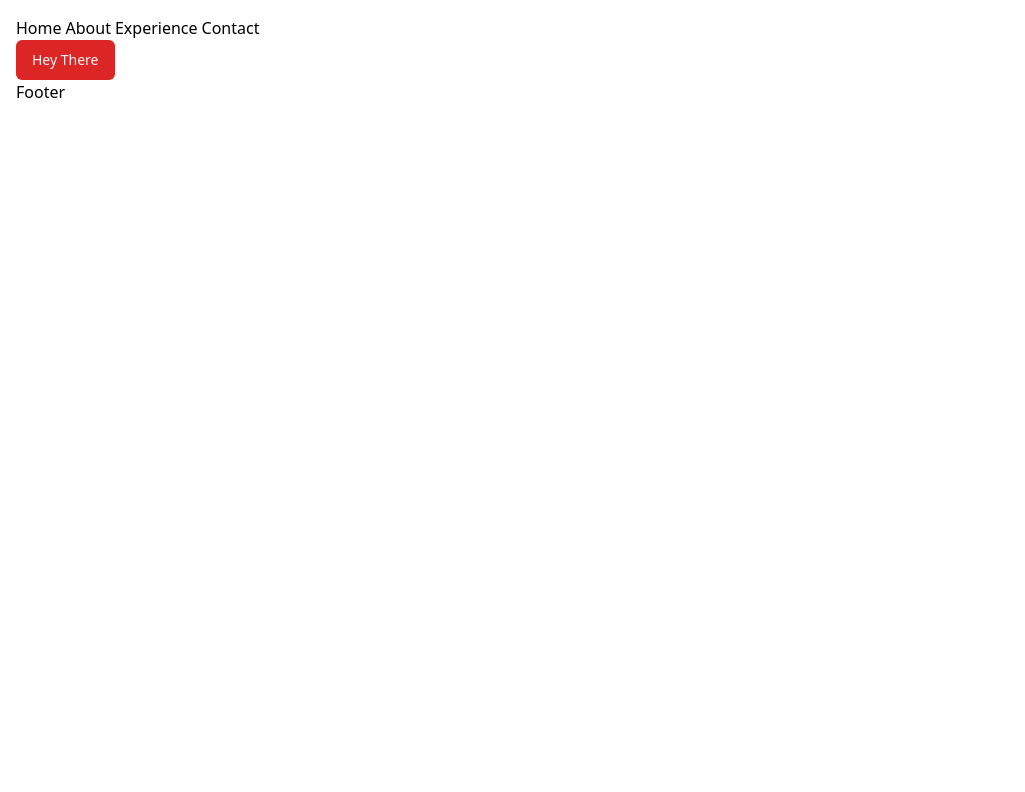
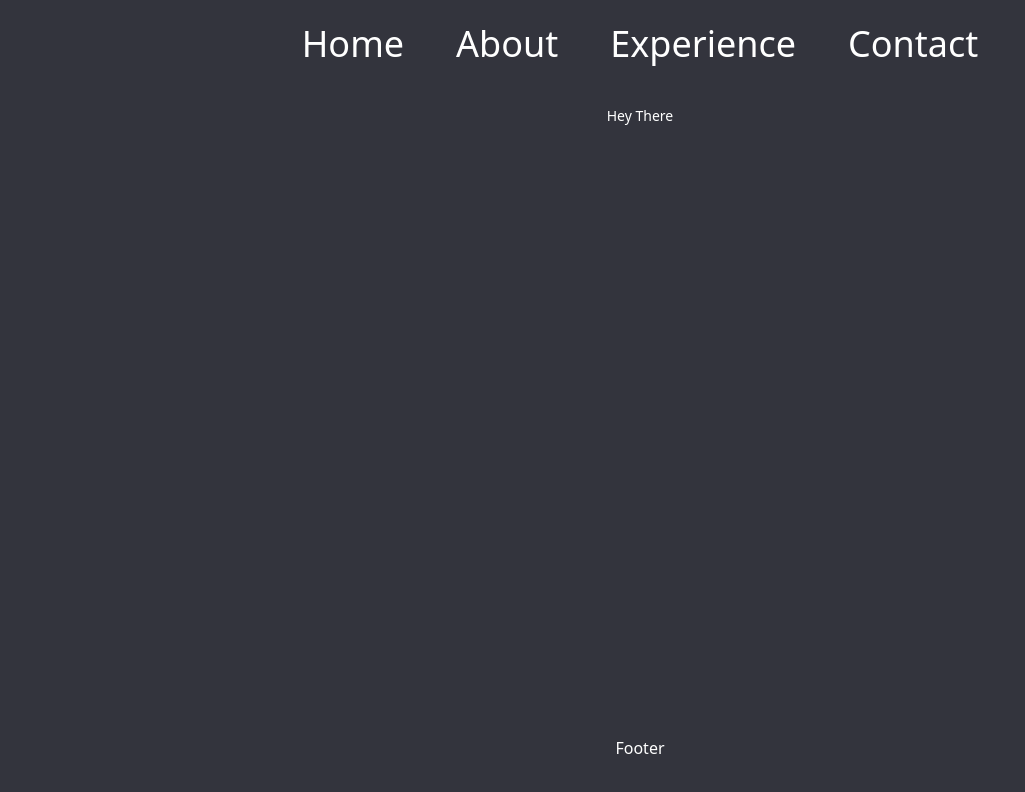
Before and after one commit to joshuahector86/prosite2024, a React (Vite) app: page / in a window 1280 px wide. Shown: the top 792 px of the page, without its empty margins (0-1025 px from the left). Built offline with nearby package versions, Linux system fonts and the light colour scheme.

Commit message:
updating topbar a bit with some css

```diff
--- a/src/components/layout/Page.tsx
+++ b/src/components/layout/Page.tsx
@@ -8,10 +8,14 @@ interface PageProps {
 
 const Page: React.FC<PageProps> = ({ children }) => {
   return (
-    <div>
-      <Topbar />
-      <div>{children}</div>
-      <Footer />
+    <div className="flex flex-1 flex-col items-center ">
+      <div className="absolute top-0 ">
+        <Topbar />
+      </div>
+      <div className="p-10 mt-10">{children}</div>
+      <div className="absolute bottom-0 h-16">
+        <Footer />
+      </div>
     </div>
   );
 };
--- a/src/components/shared/Topbar/Topbar.tsx
+++ b/src/components/shared/Topbar/Topbar.tsx
@@ -14,7 +14,9 @@ const Topbar = () => {
         {navLinks.map((link) => (
           <NavigationMenuItem>
             <Link to={link.href}>
-              <NavigationMenuLink>{link.name}</NavigationMenuLink>
+              <NavigationMenuLink className="p-6 text-4xl hover:bg-slate-600 flex ">
+                {link.name}
+              </NavigationMenuLink>
             </Link>
           </NavigationMenuItem>
         ))}
--- a/src/global.css
+++ b/src/global.css
@@ -2,53 +2,14 @@
 @tailwind components;
 @tailwind utilities;
 
-@layer base {
-  :root {
-    --background: 0 0% 100%;
-    --foreground: 0 0% 3.9%;
-    --card: 0 0% 100%;
-    --card-foreground: 0 0% 3.9%;
-    --popover: 0 0% 100%;
-    --popover-foreground: 0 0% 3.9%;
-    --primary: 0 72.2% 50.6%;
-    --primary-foreground: 0 85.7% 97.3%;
-    --secondary: 0 0% 96.1%;
-    --secondary-foreground: 0 0% 9%;
-    --muted: 0 0% 96.1%;
-    --muted-foreground: 0 0% 45.1%;
-    --accent: 0 0% 96.1%;
-    --accent-foreground: 0 0% 9%;
-    --destructive: 0 84.2% 60.2%;
-    --destructive-foreground: 0 0% 98%;
-    --border: 0 0% 89.8%;
-    --input: 0 0% 89.8%;
-    --ring: 0 72.2% 50.6%;
-    --radius: 0.5rem;
-  }
-
-  .dark {
-    --background: 0 0% 3.9%;
-    --foreground: 0 0% 98%;
-    --card: 0 0% 3.9%;
-    --card-foreground: 0 0% 98%;
-    --popover: 0 0% 3.9%;
-    --popover-foreground: 0 0% 98%;
-    --primary: 0 72.2% 50.6%;
-    --primary-foreground: 0 85.7% 97.3%;
-    --secondary: 0 0% 14.9%;
-    --secondary-foreground: 0 0% 98%;
-    --muted: 0 0% 14.9%;
-    --muted-foreground: 0 0% 63.9%;
-    --accent: 0 0% 14.9%;
-    --accent-foreground: 0 0% 98%;
-    --destructive: 0 62.8% 30.6%;
-    --destructive-foreground: 0 0% 98%;
-    --border: 0 0% 14.9%;
-    --input: 0 0% 14.9%;
-    --ring: 0 72.2% 50.6%;
-  }
+:root {
+  height: 100%;
+  width: 100vw;
 }
-
 body {
   padding: 1rem;
+  height: 100vh;
+  width: 100%;
+  color: white;
+  background: #33343d;
 }
--- a/src/utils/urls.ts
+++ b/src/utils/urls.ts
@@ -4,3 +4,15 @@ export const navLinks = [
   { name: "Experience", href: "/experience" },
   { name: "Contact", href: "/contact" },
 ];
+
+export const footerLinks = [
+  { name: "Home", href: "/" },
+  { name: "About", href: "/about" },
+  { name: "Experience", href: "/experience" },
+  { name: "Contact", href: "/contact" },
+  { name: "Github", href: "https://github.com/joshuahector86" },
+  {
+    name: "LinkedIn",
+    href: "https://www.linkedin.com/in/dimitri-hector-a113b9149/",
+  },
+];
```
